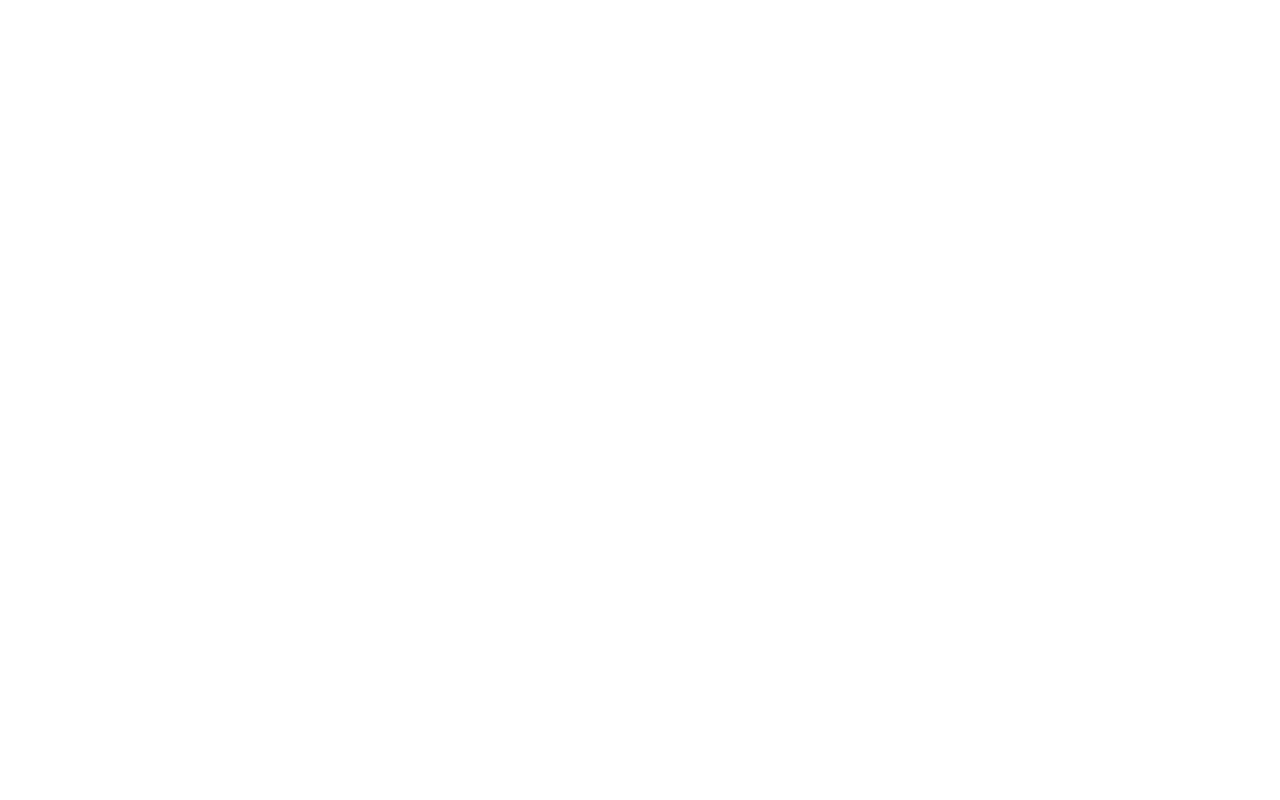
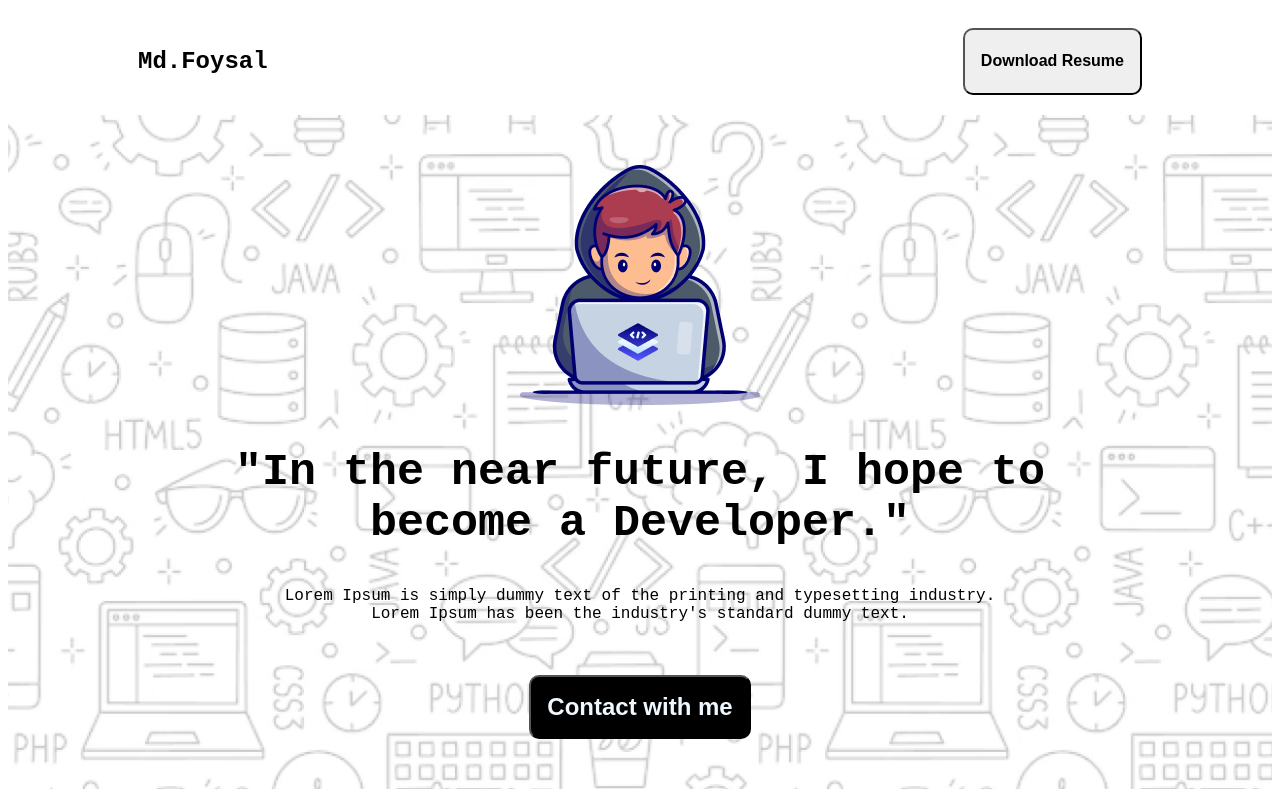
Before and after one commit to MdFoysal2024/Developer-Challenge-Begins, a plain HTML site: page index.html in a window 1280 px wide. Drawn offline with Linux system fonts and the light colour scheme; a web font is replaced by a local one.

Commit message:
Banner Section Has Been Added

```diff
--- a/index.html
+++ b/index.html
@@ -1,12 +1,68 @@
 <!DOCTYPE html>
 <html lang="en">
+
 <head>
     <meta charset="UTF-8">
     <meta name="viewport" content="width=device-width, initial-scale=1.0">
     <title>Developer Challenge Begins</title>
+
+    <link rel="preconnect" href="https://fonts.googleapis.com">
+    <link rel="preconnect" href="https://fonts.gstatic.com" crossorigin>
+    <link href="https://fonts.googleapis.com/css2?family=Azeret+Mono:ital,wght@0,100..900;1,100..900&display=swap"
+        rel="stylesheet">
+
     <link rel="shortcut icon" href="assets/images/developer logo.png" type="image/x-icon">
+    <link rel="stylesheet" href="styles/style.css">
 </head>
-<body>
 
+<body class="azeret-mono-normal">
+
+    <!-- header section start here -->
+    <header>
+        <nav>
+            <div class="profile-info">
+                <h2 class="profile-name">
+                    Md.Foysal
+                </h2>
+                <button class="resume-btn">Download Resume</button>
+            </div>
+        </nav>
+        <section class="banner-section">
+            <div class="banner-container">
+                <img class="banner-img" src="assets/images/Group.png" alt="">
+                <h2 class="banner-title">"In the near future, I hope to <br> become a Developer."</h2>
+                <p class="banner-description">Lorem Ipsum is simply dummy text of the printing and typesetting industry.
+                    <br> Lorem Ipsum has been the industry's standard dummy text.
+                </p>
+                <button class="contact-btn">Contact with me</button>
+            </div>
+
+        </section>
+
+
+
+
+    </header>
+
+    <!-- Main section start here -->
+    <main>
+
+
+
+
+
+
+
+
+
+
+
+    </main>
+
+    <!-- Footer section start here -->
+    <footer>
+
+    </footer>
 </body>
+
 </html>
--- a/styles/style.css
+++ b/styles/style.css
@@ -0,0 +1,55 @@
+
+/* font style */
+.azeret-mono-normal {
+  font-family: "Azeret Mono", monospace;
+  font-optical-sizing: auto;
+  font-style: normal;
+}
+
+
+/* profile info style */
+.profile-info{
+  display: flex;
+  justify-content: space-between;
+   padding: 20px 130px;
+
+}
+.profile-name{
+    cursor: pointer;
+}
+.resume-btn{
+   font-size: 16px;
+   font-weight: 600;
+   padding: 0 16px;
+   border-radius: 10px;
+   cursor: pointer;
+}
+
+
+/* banner section style */
+.banner-section{ padding: 50px;
+    background-image: url('/assets/images/Hero-bg.png');
+    background-size: cover;
+    background-repeat: no-repeat;
+    background-position: center;
+    justify-content: center;
+    text-align: center;
+    align-items: center;
+}
+.banner-title{
+    text-align: center;
+    font-size: 45px;
+    font-weight: 800;
+
+}
+.contact-btn{
+    padding: 16px;
+    margin-top: 36px;
+    font-size: 24px;
+    font-weight: 600;
+    background-color: black;
+    color: aliceblue;
+    border-radius: 10px;
+    cursor: pointer;
+
+}
```
